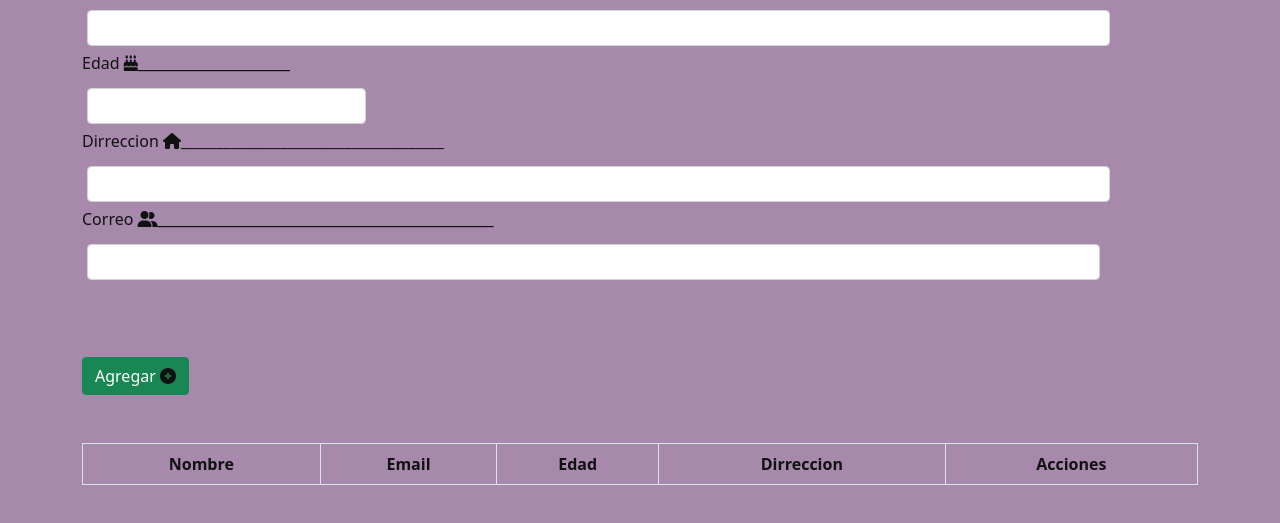
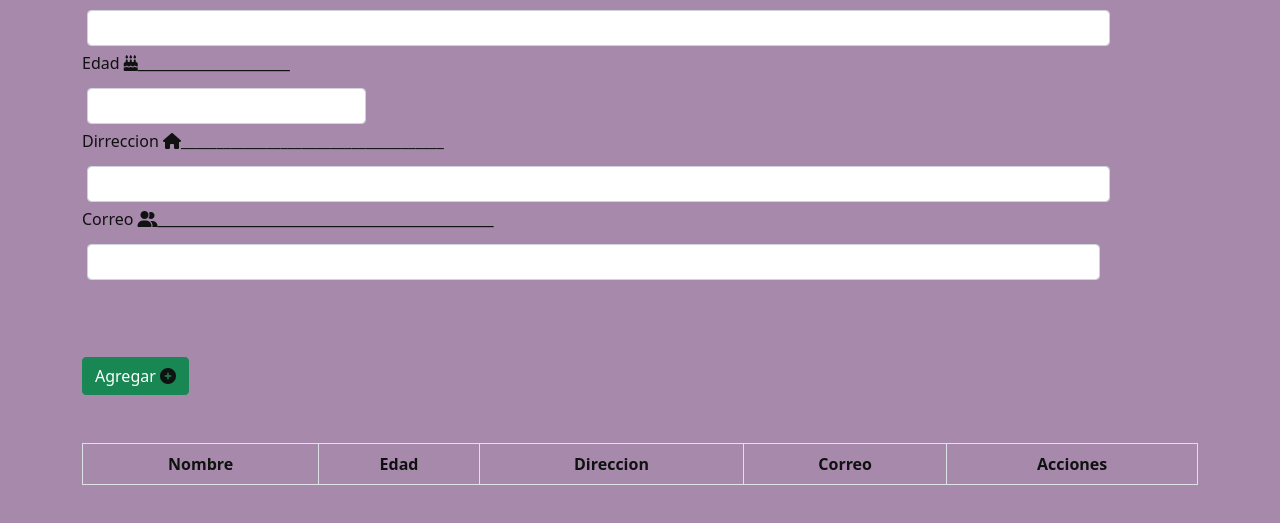
Before and after one commit to joelcampoverde/crud_javascript, a plain HTML site: page crud_javascript/index.html in a window 1280 px wide. Shown: the part 183-706 px from the top of the page. Drawn offline with nearby package versions, Linux system fonts and the light colour scheme.

Commit message:
Update index.html

```diff
--- a/crud_javascript/index.html
+++ b/crud_javascript/index.html
@@ -96,9 +96,9 @@
                     <thead>
                         <tr>
                             <th>Nombre</th>
-                            <th>Email</th>
                             <th>Edad</th>
-                            <th>Dirreccion</th>
+                            <th>Direccion</th>
+                            <th>Correo</th>
                             <th>Acciones</th>
                         </tr>
                     </thead>
```
